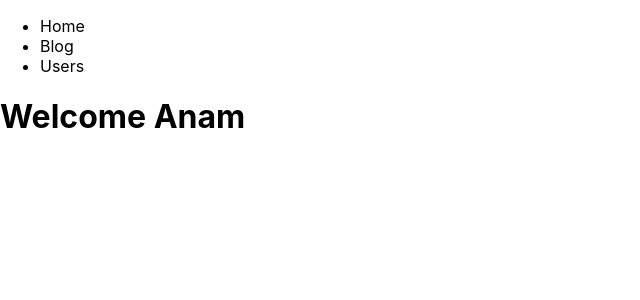
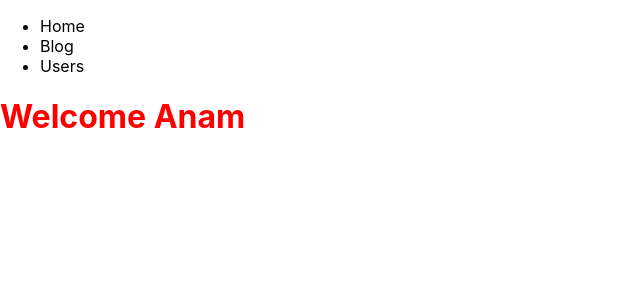
Before and after one commit to mukhoiran/nexjs-basic, a Next.js app: page / in a window 1280 px wide. Shown: the top 300 px of the page, without its empty margins (0-640 px from the left). Built offline with nearby package versions, Linux system fonts and the light colour scheme.

Commit message:
global CSS

```diff
--- a/pages/blog.tsx
+++ b/pages/blog.tsx
@@ -1,7 +1,7 @@
 export default function () {
   return (
     <div>
-      <p>This is blog</p>
+      <p className="title">This is blog</p>
     </div>
   );
 }
--- a/pages/index.jsx
+++ b/pages/index.jsx
@@ -4,7 +4,7 @@ export default function Home() {
   return (
     <div>
       <Header />
-      <h1>Welcome Anam</h1>
+      <h1 className="title">Welcome Anam</h1>
     </div>
   );
 }
--- a/styles/globals.css
+++ b/styles/globals.css
@@ -14,3 +14,7 @@ a {
 * {
   box-sizing: border-box;
 }
+
+.title {
+  color: red;
+}
```
